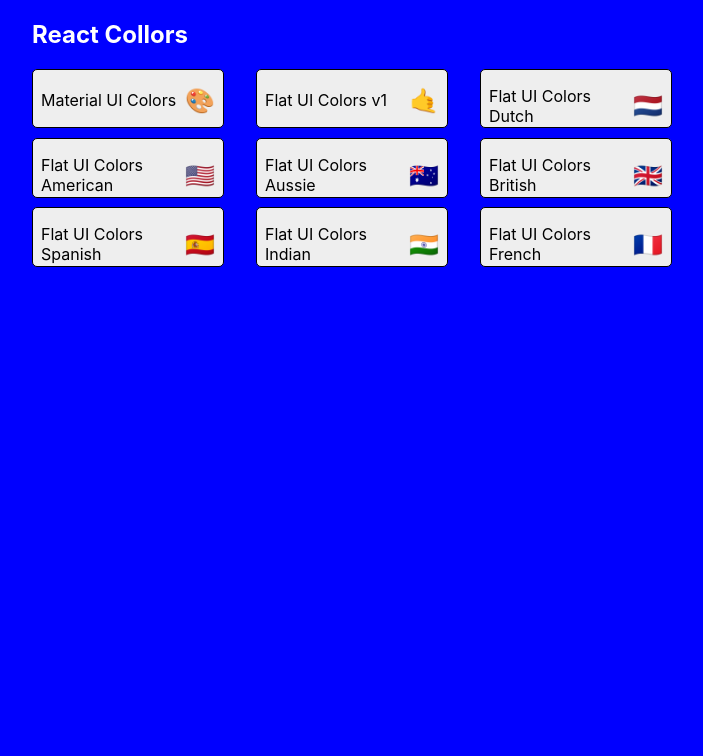
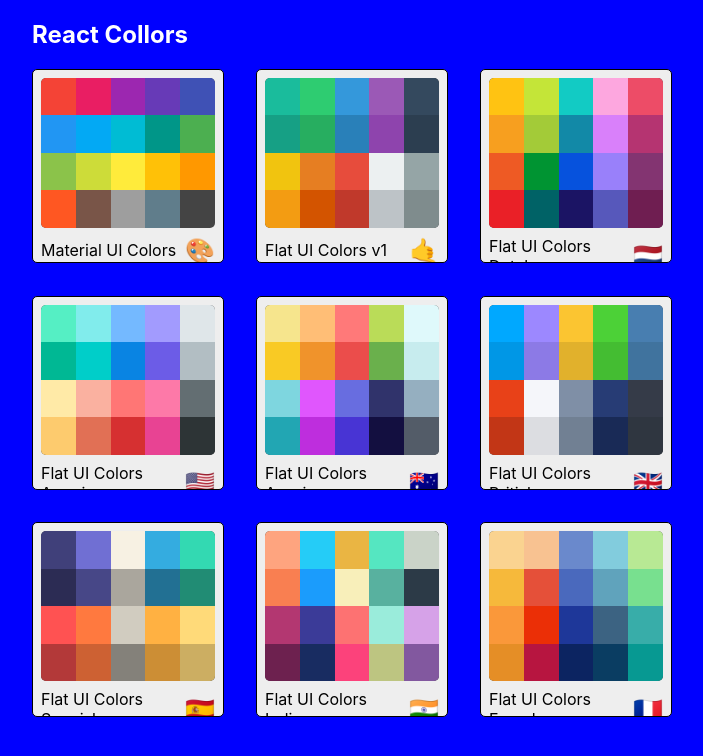
Before and after one commit to jonjj2016/myColors, a React (Create React App) app: page / in a window 1280 px wide. Shown: the top 756 px of the page, without its empty margins (288-991 px from the left). Built offline with nearby package versions, Linux system fonts and the light colour scheme.

Commit message:
finish styling MiniPalette component

```diff
--- a/src/Components/MiniPalette/MiniPalette.jsx
+++ b/src/Components/MiniPalette/MiniPalette.jsx
@@ -1,10 +1,13 @@
 import React from 'react';
-import { MiniPaletteWrapper } from './Styled_MiniPalette';
+import { MiniPaletteWrapper, MiniColorBox } from './Styled_MiniPalette';
 
-const MiniPalette = ({ paletteName, emoji }) => {
+const MiniPalette = ({ paletteName, emoji, colors }) => {
+  const colorBoxes = colors.map((color, index) => {
+    return <MiniColorBox key={index} color={color.color} />;
+  });
   return (
     <MiniPaletteWrapper>
-      <div className='clors'></div>
+      <div className='colors'>{colorBoxes}</div>
       <div className='title'>
         {paletteName} <span>{emoji}</span>
       </div>
--- a/src/Components/MiniPalette/Styled_MiniPalette.jsx
+++ b/src/Components/MiniPalette/Styled_MiniPalette.jsx
@@ -11,7 +11,11 @@
     cursor: pointer;
   }
   .colors {
-    background-color: grey;
+    background-color: #444;
+    height: 150px;
+    width: 100%;
+    border-radius: 5px;
+    overflow: hidden;
   }
   .title {
     display: flex;
@@ -27,3 +31,12 @@
     }
   }
 `;
+export const MiniColorBox = styled.div`
+  background-color: ${(props) => props.color};
+  height: 25%;
+  width: 20%;
+  margin: 0 auto;
+  display: inline-block;
+  margin-bottom: -4px;
+  position: relative;
+`;
```
